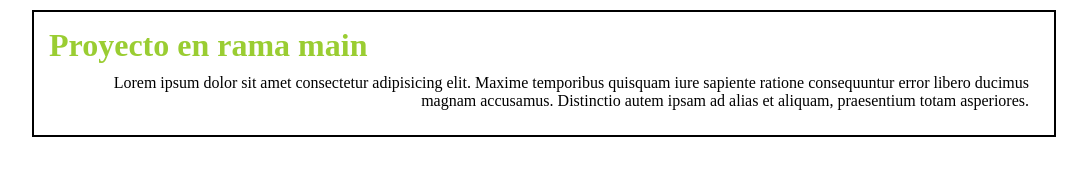
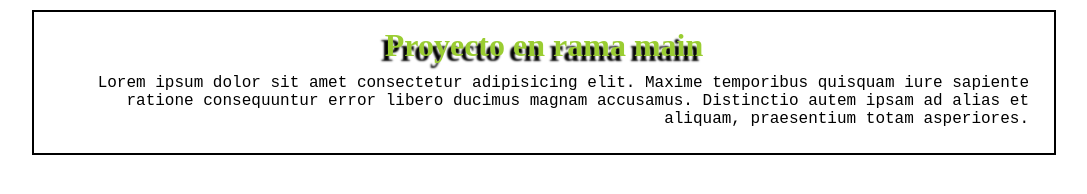
Before and after one commit to defryd/repo_prueba, a plain HTML site: page index.html in a window 1280 px wide. Shown: the whole page, without its empty margins (96-1183 px from the left). Drawn offline with Linux system fonts and the light colour scheme.

Commit message:
Diseño de sombras al titulo

```diff
--- a/css/style.css
+++ b/css/style.css
@@ -11,8 +11,11 @@ div.container{
 }
 div.container h1{
     color: yellowgreen;
+    text-shadow: -4px 5px 2px #000000;
+    text-align: center;
 }
 .container p{
     margin: 10px;
     text-align: right;
+    font-family: 'Courier New', Courier, monospace;
 }
```
